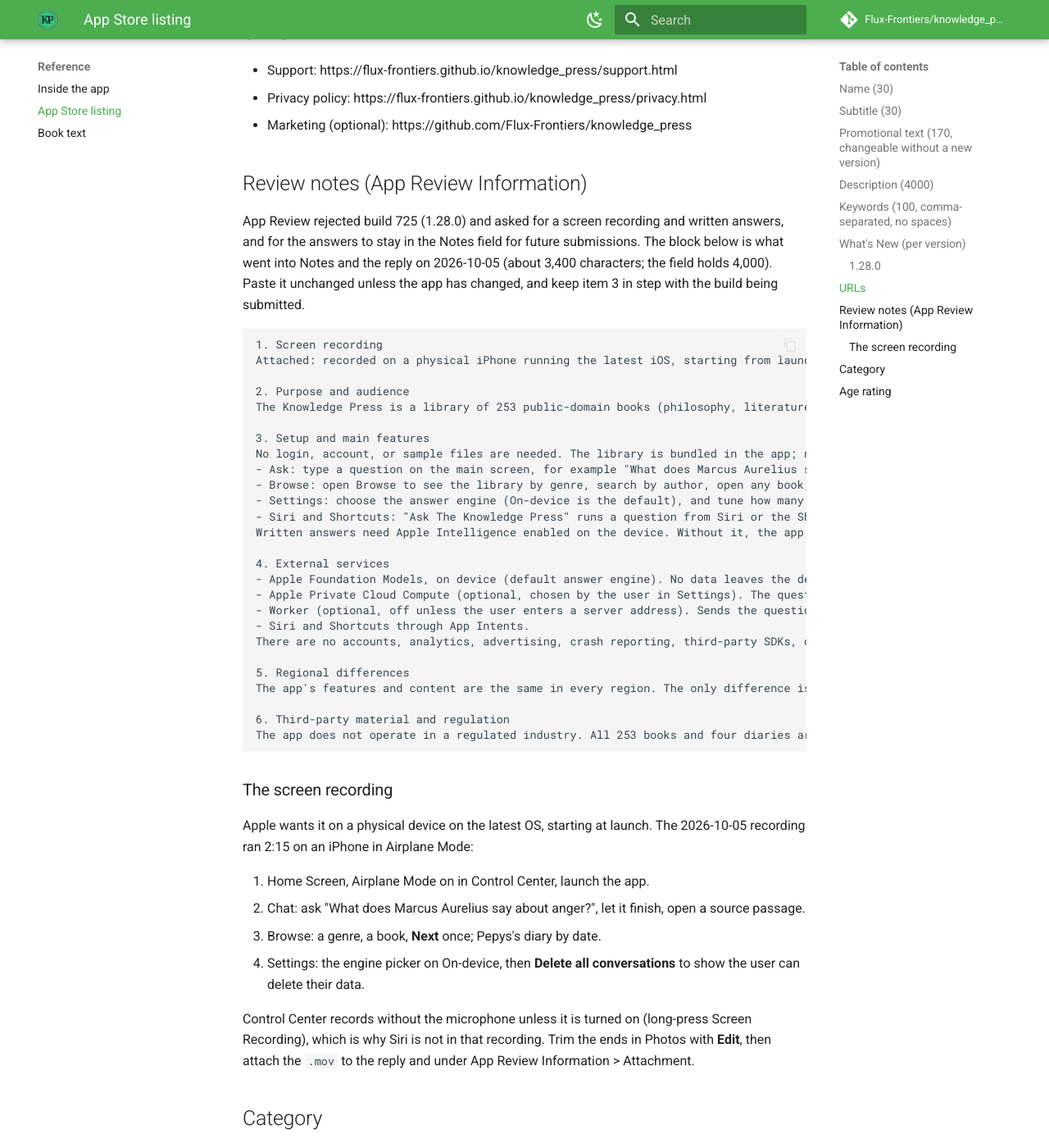
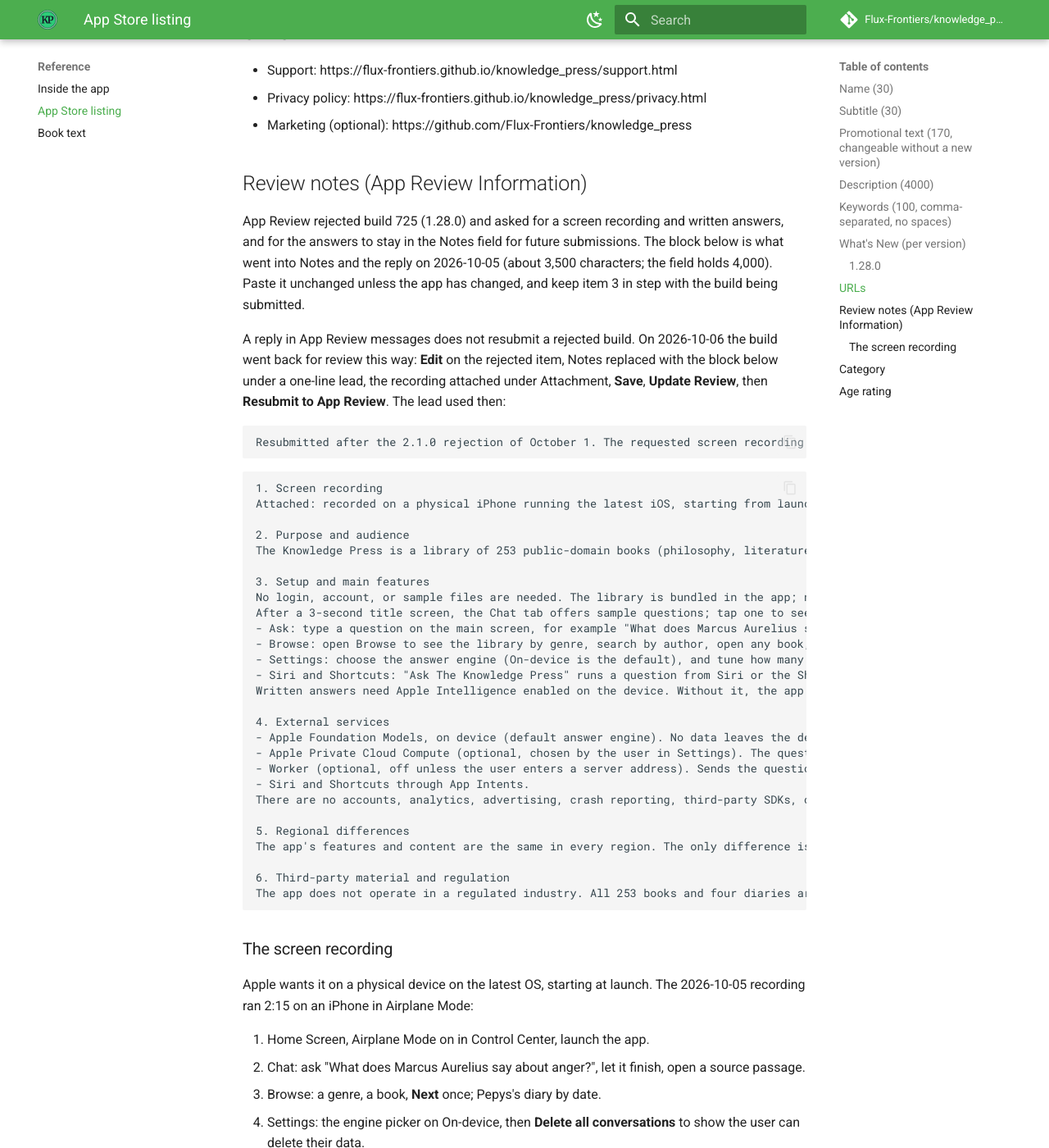
Before and after one commit to Flux-Frontiers/knowledge_press, an MkDocs documentation site: the page built from docs/APP_STORE_LISTING.md, in a window 1280 px wide and 1400 px high, scrolled down 2287 px. Shown: the whole window at 82% size. Built offline with MkDocs 1.6.1 and Material for MkDocs 9.7.7, drawn with Linux system fonts in a browser that asks for light colours; comment, search, counter and statistics services are not loaded.

Commit message:
docs: the review notes as resubmitted, and how to resubmit a rejected build
The Notes block gains the sentence on the title screen and sample questions
that the older notes had. A reply in App Review messages does not resubmit a
rejected build; the steps that did on 2026-10-06, and the one-line lead used
above the block, are recorded beside it.

Co-Authored-By: Claude Opus 5.5 <noreply@anthropic.com>

````diff
--- a/docs/APP_STORE_LISTING.md
+++ b/docs/APP_STORE_LISTING.md
@@ -103,9 +103,19 @@ First App Store release.
 App Review rejected build 725 (1.28.0) and asked for a screen recording and
 written answers, and for the answers to stay in the Notes field for future
 submissions. The block below is what went into Notes and the reply on
-2026-10-05 (about 3,400 characters; the field holds 4,000). Paste it
+2026-10-05 (about 3,500 characters; the field holds 4,000). Paste it
 unchanged unless the app has changed, and keep item 3 in step with the build
 being submitted.
+
+A reply in App Review messages does not resubmit a rejected build. On
+2026-10-06 the build went back for review this way: **Edit** on the rejected
+item, Notes replaced with the block below under a one-line lead, the
+recording attached under Attachment, **Save**, **Update Review**, then
+**Resubmit to App Review**. The lead used then:
+
+```text
+Resubmitted after the 2.1.0 rejection of October 1. The requested screen recording and answers are below and in our App Review reply of October 5; the recording is also under Attachment.
+```
 
 ```text
 1. Screen recording
@@ -116,6 +126,7 @@ The Knowledge Press is a library of 253 public-domain books (philosophy, literat
 
 3. Setup and main features
 No login, account, or sample files are needed. The library is bundled in the app; nothing is downloaded.
+After a 3-second title screen, the Chat tab offers sample questions; tap one to see an answer with its sources.
 - Ask: type a question on the main screen, for example "What does Marcus Aurelius say about anger?". The answer appears with its source passages; tap a passage to read it in full. This works in airplane mode.
 - Browse: open Browse to see the library by genre, search by author, open any book, and read it chapter by chapter. The diaries open by date.
 - Settings: choose the answer engine (On-device is the default), and tune how many passages are read.
````
